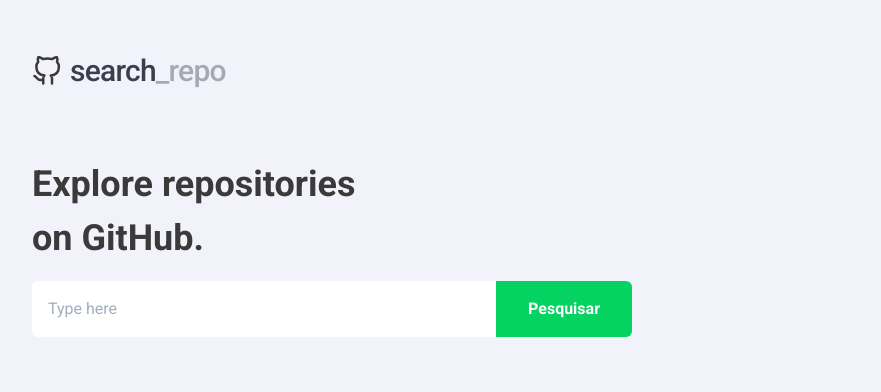
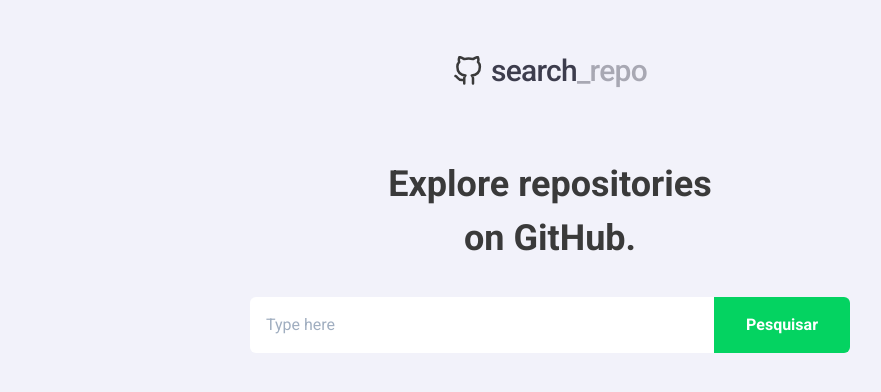
Before and after one commit to joaogkvalho/search-repo, a Next.js app: page / in a window 1280 px wide. Shown: the top 392 px of the page, without its empty margins (90-971 px from the left). Built offline with nearby package versions, Linux system fonts and the light colour scheme.

Commit message:
some bugs correction

```diff
--- a/src/components/Logo.tsx
+++ b/src/components/Logo.tsx
@@ -7,9 +7,10 @@ export function Logo(){
             w="100%"
             maxWidth={1100}
             mx="auto"
+            align="center"
+            justify="center"
             my="12"
             px="8"
-            align="center"
         >
         <FiGithub size="30px" />
         <Text
--- a/src/components/RepositoryList.tsx
+++ b/src/components/RepositoryList.tsx
@@ -18,9 +18,11 @@ export function RepositoryList({ repositories }: RepositoryListProps){
         <Flex
           w="100%"
           maxWidth={1100}
+          align="center"
+          justify="center"
           mx="auto"
           mb="14"
-          px="5"
+          px="4"
         >
             <UnorderedList styleType="none" spacing="4">
                 { repositories.map(repository => {
--- a/src/pages/index.tsx
+++ b/src/pages/index.tsx
@@ -49,8 +49,9 @@ export default function Home() {
           my="16"
           px="8"
           direction="column"
+          align="center"
         >
-            <Text fontSize={["2xl", "3xl", "4xl"]} fontWeight="bold" mb="4">
+            <Text fontSize={["3xl", "3xl", "4xl"]} fontWeight="bold" mb="8" textAlign="center">
                 Explore repositories<br/> on GitHub.
             </Text>
 
```
